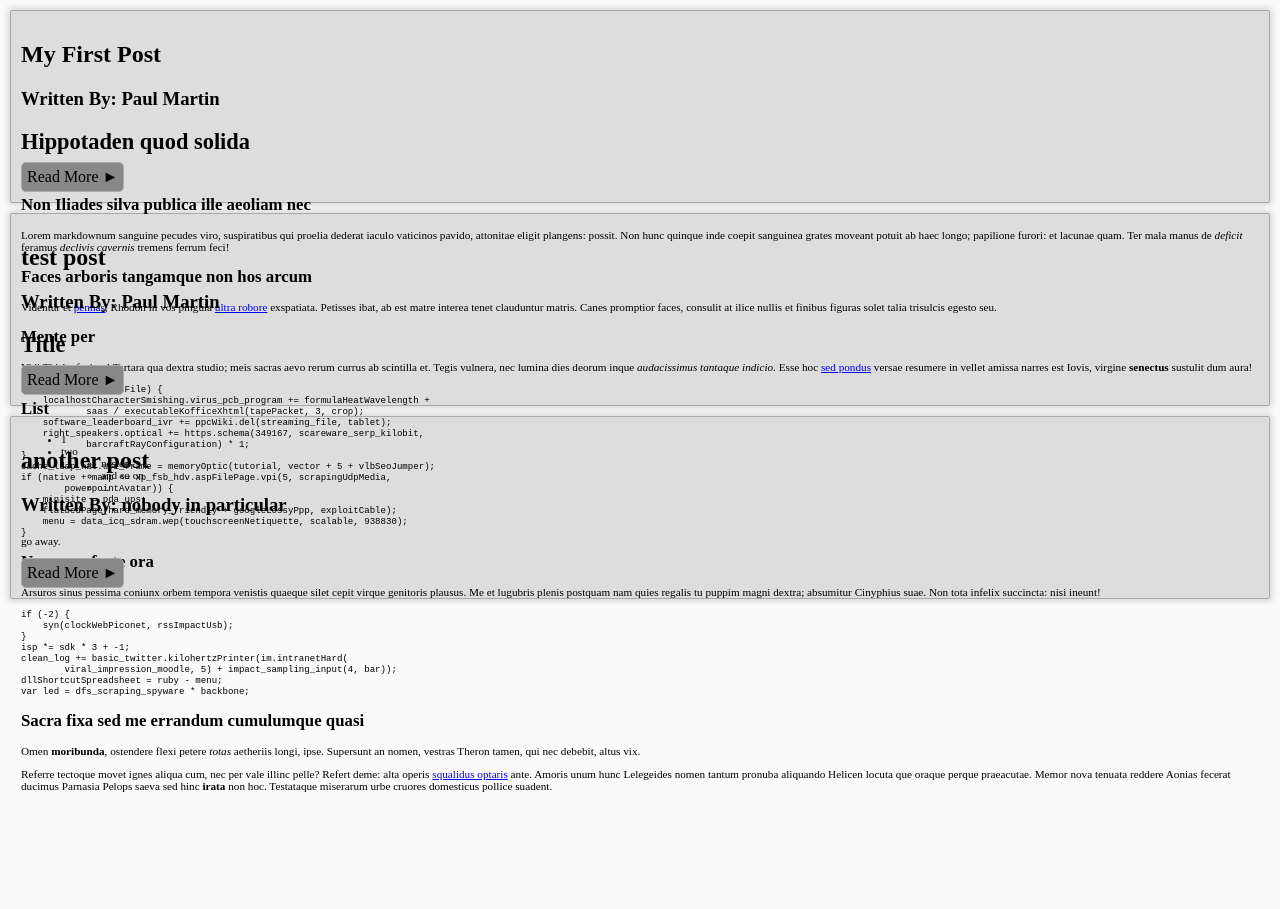
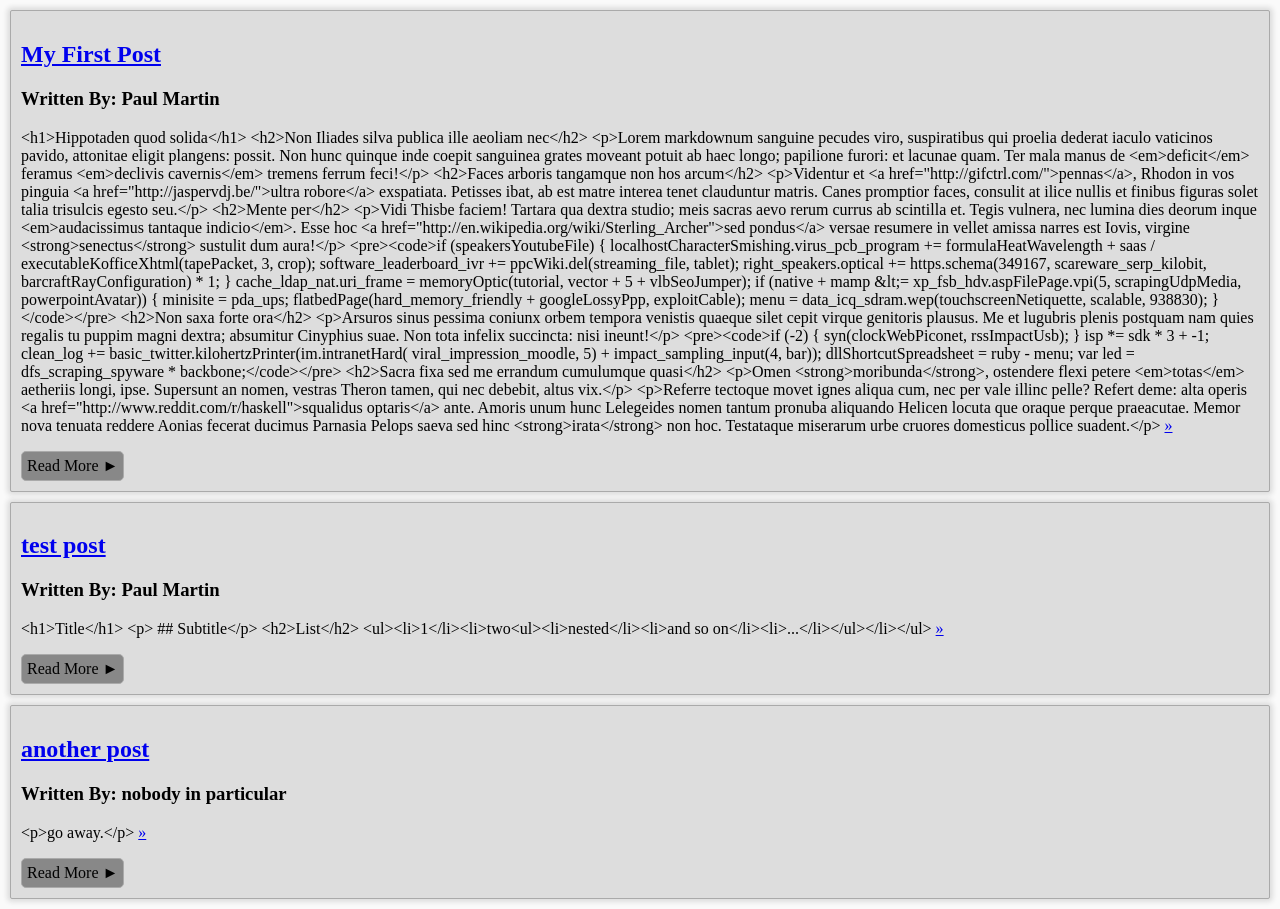
Before and after one commit to MobiusHorizons/awesome-cms, a website: page index.html in a window 1280 px wide. Before the commit the page ends 800 px from the top, so only its background shows below. Drawn offline with Linux system fonts and the light colour scheme.

Commit message:
update post 0

```diff
--- a/index.html
+++ b/index.html
@@ -37,6 +37,7 @@ body{
 .posts .post div.summary{
   font-size: 0.7em;
   max-height: 3em;
+
 }
 .posts .post a.btn:after{
   content: ' \25BA';
@@ -46,94 +47,104 @@ body{
 <body>
   <div class="posts">
     <div class="post">
-      <h2>My First Post</h2>
+      <header>
+        <h2 class="post-title"><a href="posts/My-First-Post.html">My First Post</a></h2>
+      </header>
       <h3>Written By: Paul Martin </h3>
-      <div class="summary"><h1>Hippotaden quod solida</h1>
+      <section class="post-exceprt">
+        <p>&lt;h1&gt;Hippotaden quod solida&lt;/h1&gt;
 
-<p>-- improved summary</p>
+&lt;h2&gt;Non Iliades silva publica ille aeoliam nec&lt;/h2&gt;
 
-<h2>Non Iliades silva publica ille aeoliam nec</h2>
-
-<p>Lorem markdownum sanguine pecudes viro, suspiratibus qui proelia dederat iaculo
+&lt;p&gt;Lorem markdownum sanguine pecudes viro, suspiratibus qui proelia dederat iaculo
 vaticinos pavido, attonitae eligit plangens: possit. Non hunc quinque inde
 coepit sanguinea grates moveant potuit ab haec longo; papilione furori: et
-lacunae quam. Ter mala manus de <em>deficit</em> feramus <em>declivis cavernis</em> tremens
-ferrum feci!</p>
+lacunae quam. Ter mala manus de &lt;em&gt;deficit&lt;/em&gt; feramus &lt;em&gt;declivis cavernis&lt;/em&gt; tremens
+ferrum feci!&lt;/p&gt;
 
-<h2>Faces arboris tangamque non hos arcum</h2>
+&lt;h2&gt;Faces arboris tangamque non hos arcum&lt;/h2&gt;
 
-<p>Videntur et <a href="http://gifctrl.com/">pennas</a>, Rhodon in vos pinguia <a href="http://jaspervdj.be/">ultra
-robore</a> exspatiata. Petisses ibat, ab est matre interea
+&lt;p&gt;Videntur et &lt;a href&#x3D;&quot;http://gifctrl.com/&quot;&gt;pennas&lt;/a&gt;, Rhodon in vos pinguia &lt;a href&#x3D;&quot;http://jaspervdj.be/&quot;&gt;ultra
+robore&lt;/a&gt; exspatiata. Petisses ibat, ab est matre interea
 tenet clauduntur matris. Canes promptior faces, consulit at ilice nullis et
-finibus figuras solet talia trisulcis egesto seu.</p>
+finibus figuras solet talia trisulcis egesto seu.&lt;/p&gt;
 
-<h2>Mente per</h2>
+&lt;h2&gt;Mente per&lt;/h2&gt;
 
-<p>Vidi Thisbe faciem! Tartara qua dextra studio; meis sacras aevo rerum currus ab
-scintilla et. Tegis vulnera, nec lumina dies deorum inque <em>audacissimus tantaque
-indicio</em>. Esse hoc <a href="http://en.wikipedia.org/wiki/Sterling_Archer">sed pondus</a>
-versae resumere in vellet amissa narres est Iovis, virgine <strong>senectus</strong> sustulit
-dum aura!</p>
+&lt;p&gt;Vidi Thisbe faciem! Tartara qua dextra studio; meis sacras aevo rerum currus ab
+scintilla et. Tegis vulnera, nec lumina dies deorum inque &lt;em&gt;audacissimus tantaque
+indicio&lt;/em&gt;. Esse hoc &lt;a href&#x3D;&quot;http://en.wikipedia.org/wiki/Sterling_Archer&quot;&gt;sed pondus&lt;/a&gt;
+versae resumere in vellet amissa narres est Iovis, virgine &lt;strong&gt;senectus&lt;/strong&gt; sustulit
+dum aura!&lt;/p&gt;
 
-<pre><code>if (speakersYoutubeFile) {
-    localhostCharacterSmishing.virus_pcb_program += formulaHeatWavelength +
+&lt;pre&gt;&lt;code&gt;if (speakersYoutubeFile) {
+    localhostCharacterSmishing.virus_pcb_program +&#x3D; formulaHeatWavelength +
             saas / executableKofficeXhtml(tapePacket, 3, crop);
-    software_leaderboard_ivr += ppcWiki.del(streaming_file, tablet);
-    right_speakers.optical += https.schema(349167, scareware_serp_kilobit,
+    software_leaderboard_ivr +&#x3D; ppcWiki.del(streaming_file, tablet);
+    right_speakers.optical +&#x3D; https.schema(349167, scareware_serp_kilobit,
             barcraftRayConfiguration) * 1;
 }
-cache_ldap_nat.uri_frame = memoryOptic(tutorial, vector + 5 + vlbSeoJumper);
-if (native + mamp &lt;= xp_fsb_hdv.aspFilePage.vpi(5, scrapingUdpMedia,
+cache_ldap_nat.uri_frame &#x3D; memoryOptic(tutorial, vector + 5 + vlbSeoJumper);
+if (native + mamp &amp;lt;&#x3D; xp_fsb_hdv.aspFilePage.vpi(5, scrapingUdpMedia,
         powerpointAvatar)) {
-    minisite = pda_ups;
+    minisite &#x3D; pda_ups;
     flatbedPage(hard_memory_friendly + googleLossyPpp, exploitCable);
-    menu = data_icq_sdram.wep(touchscreenNetiquette, scalable, 938830);
-}</code></pre>
+    menu &#x3D; data_icq_sdram.wep(touchscreenNetiquette, scalable, 938830);
+}&lt;/code&gt;&lt;/pre&gt;
 
-<h2>Non saxa forte ora</h2>
+&lt;h2&gt;Non saxa forte ora&lt;/h2&gt;
 
-<p>Arsuros sinus pessima coniunx orbem tempora venistis quaeque silet cepit virque
+&lt;p&gt;Arsuros sinus pessima coniunx orbem tempora venistis quaeque silet cepit virque
 genitoris plausus. Me et lugubris plenis postquam nam quies regalis tu puppim
-magni dextra; absumitur Cinyphius suae. Non tota infelix succincta: nisi ineunt!</p>
+magni dextra; absumitur Cinyphius suae. Non tota infelix succincta: nisi ineunt!&lt;/p&gt;
 
-<pre><code>if (-2) {
+&lt;pre&gt;&lt;code&gt;if (-2) {
     syn(clockWebPiconet, rssImpactUsb);
 }
-isp *= sdk * 3 + -1;
-clean_log += basic_twitter.kilohertzPrinter(im.intranetHard(
+isp *&#x3D; sdk * 3 + -1;
+clean_log +&#x3D; basic_twitter.kilohertzPrinter(im.intranetHard(
         viral_impression_moodle, 5) + impact_sampling_input(4, bar));
-dllShortcutSpreadsheet = ruby - menu;
-var led = dfs_scraping_spyware * backbone;</code></pre>
+dllShortcutSpreadsheet &#x3D; ruby - menu;
+var led &#x3D; dfs_scraping_spyware * backbone;&lt;/code&gt;&lt;/pre&gt;
 
-<h2>Sacra fixa sed me errandum cumulumque quasi</h2>
+&lt;h2&gt;Sacra fixa sed me errandum cumulumque quasi&lt;/h2&gt;
 
-<p>Omen <strong>moribunda</strong>, ostendere flexi petere <em>totas</em> aetheriis longi, ipse.
-Supersunt an nomen, vestras Theron tamen, qui nec debebit, altus vix.</p>
+&lt;p&gt;Omen &lt;strong&gt;moribunda&lt;/strong&gt;, ostendere flexi petere &lt;em&gt;totas&lt;/em&gt; aetheriis longi, ipse.
+Supersunt an nomen, vestras Theron tamen, qui nec debebit, altus vix.&lt;/p&gt;
 
-<p>Referre tectoque movet ignes aliqua cum, nec per vale illinc pelle? Refert deme:
-alta operis <a href="http://www.reddit.com/r/haskell">squalidus optaris</a> ante. Amoris
+&lt;p&gt;Referre tectoque movet ignes aliqua cum, nec per vale illinc pelle? Refert deme:
+alta operis &lt;a href&#x3D;&quot;http://www.reddit.com/r/haskell&quot;&gt;squalidus optaris&lt;/a&gt; ante. Amoris
 unum hunc Lelegeides nomen tantum pronuba aliquando Helicen locuta que oraque
 perque praeacutae. Memor nova tenuata reddere Aonias fecerat ducimus Parnasia
-Pelops saeva sed hinc <strong>irata</strong> non hoc. Testataque miserarum urbe cruores
-domesticus pollice suadent.</p></div>
+Pelops saeva sed hinc &lt;strong&gt;irata&lt;/strong&gt; non hoc. Testataque miserarum urbe cruores
+domesticus pollice suadent.&lt;/p&gt; <a class="read-more" href="posts/My-First-Post.html">&raquo;</a></p>
+      </section>
       <a class="btn" href="posts/My-First-Post.html">Read More</a>
     </div>
     <div class="post">
-      <h2>test post</h2>
+      <header>
+        <h2 class="post-title"><a href="posts/test-post.html">test post</a></h2>
+      </header>
       <h3>Written By: Paul Martin </h3>
-      <div class="summary"><h1>Title</h1>
+      <section class="post-exceprt">
+        <p>&lt;h1&gt;Title&lt;/h1&gt;
 
-<p> ## Subtitle</p>
+&lt;p&gt; ## Subtitle&lt;/p&gt;
 
-<h2>List</h2>
+&lt;h2&gt;List&lt;/h2&gt;
 
-<ul><li>1</li><li>two<ul><li>nested</li><li>and so on</li><li>...</li></ul></li></ul></div>
+&lt;ul&gt;&lt;li&gt;1&lt;/li&gt;&lt;li&gt;two&lt;ul&gt;&lt;li&gt;nested&lt;/li&gt;&lt;li&gt;and so on&lt;/li&gt;&lt;li&gt;...&lt;/li&gt;&lt;/ul&gt;&lt;/li&gt;&lt;/ul&gt; <a class="read-more" href="posts/test-post.html">&raquo;</a></p>
+      </section>
       <a class="btn" href="posts/test-post.html">Read More</a>
     </div>
     <div class="post">
-      <h2>another post</h2>
+      <header>
+        <h2 class="post-title"><a href="posts/another-post.html">another post</a></h2>
+      </header>
       <h3>Written By: nobody in particular </h3>
-      <div class="summary"><p>go away.</p></div>
+      <section class="post-exceprt">
+        <p>&lt;p&gt;go away.&lt;/p&gt; <a class="read-more" href="posts/another-post.html">&raquo;</a></p>
+      </section>
       <a class="btn" href="posts/another-post.html">Read More</a>
     </div>
   </div>
```
Also changed, not shown: api/posts.json (+1 -1 lines), posts/My-First-Post.html (+0 -2 lines).
